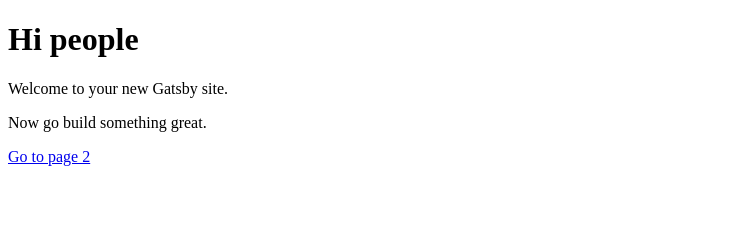
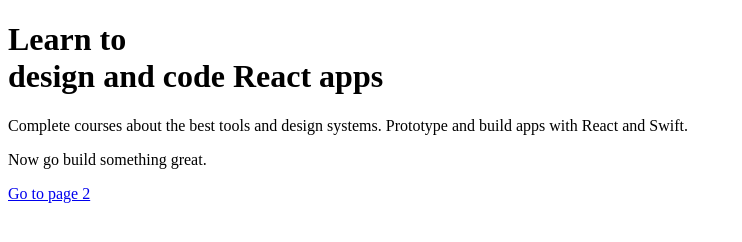
Before and after one commit to andreahdz/react-course, a Gatsby site: page / in a window 1280 px wide. Shown: the whole page, without its empty margins (0-742 px from the left). Built offline with nearby package versions, Linux system fonts and the light colour scheme; Gatsby itself is replaced by a stand-in of ours.

Commit message:
initial commit

```diff
--- a/gatsby-config.js
+++ b/gatsby-config.js
@@ -1,6 +1,6 @@
 module.exports = {
   siteMetadata: {
-    title: 'Gatsby Default Starter',
+    title: 'Andreas React Website',
   },
   plugins: ['gatsby-plugin-react-helmet'],
 }
--- a/src/pages/index.js
+++ b/src/pages/index.js
@@ -3,8 +3,8 @@
 
 const IndexPage = () => (
   <div>
-    <h1>Hi people</h1>
-    <p>Welcome to your new Gatsby site.</p>
+    <h1>Learn to<br/> design and code React apps</h1>
+    <p>Complete courses about the best tools and design systems. Prototype and build apps with React and Swift.</p>
     <p>Now go build something great.</p>
     <Link to="/page-2/">Go to page 2</Link>
   </div>
```
